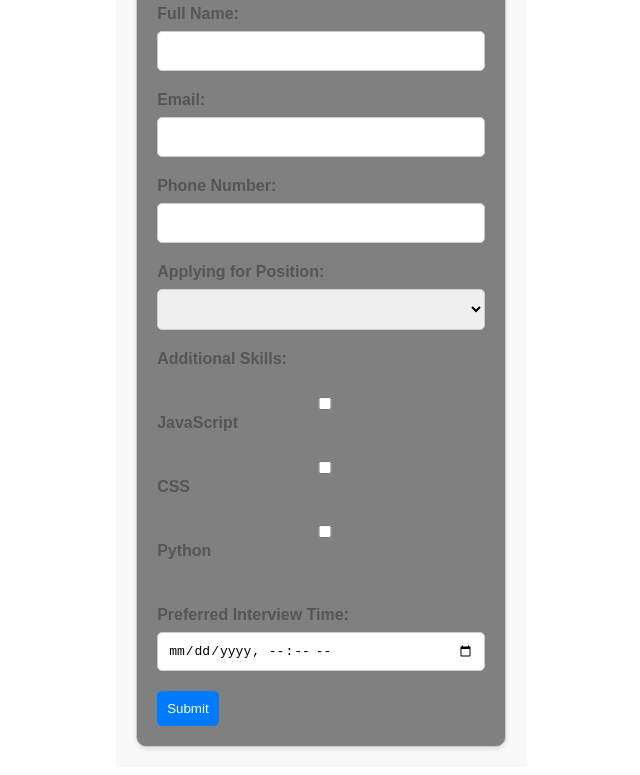
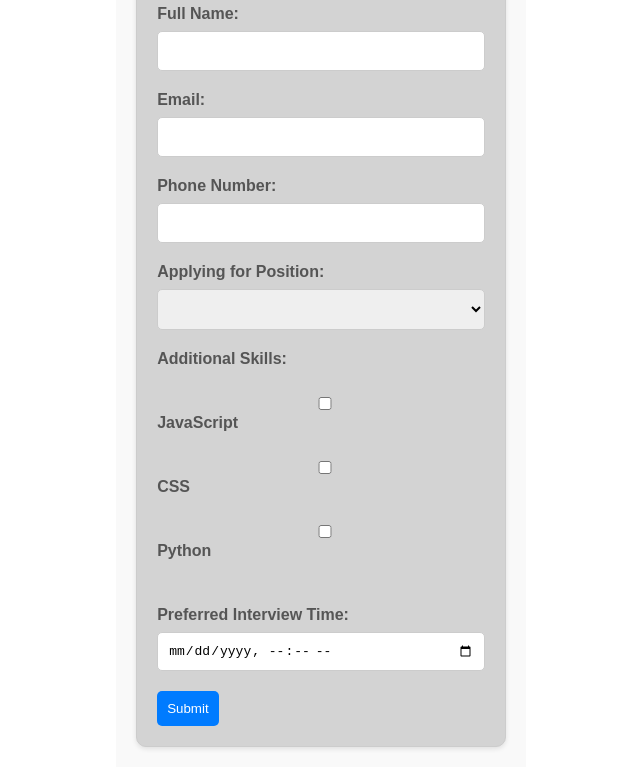
Before and after one commit to Bhumika07092001/Job-Application-Form, a React app: page / in a window 1280 px wide. Shown: the part 122-897 px from the top of the page, without its empty margins (327-967 px from the left). Built offline with nearby package versions, Linux system fonts and the light colour scheme.

Commit message:
Update App.css

```diff
--- a/src/JobForm/styles/App.css
+++ b/src/JobForm/styles/App.css
@@ -5,7 +5,7 @@
   border: 1px solid #ccc;
   border-radius: 10px;
   box-shadow: 0 2px 5px rgba(0, 0, 0, 0.1);
-  background-color: grey;
+  background-color: lightgrey;
 }
 
 .job-application-form h1 {
```
